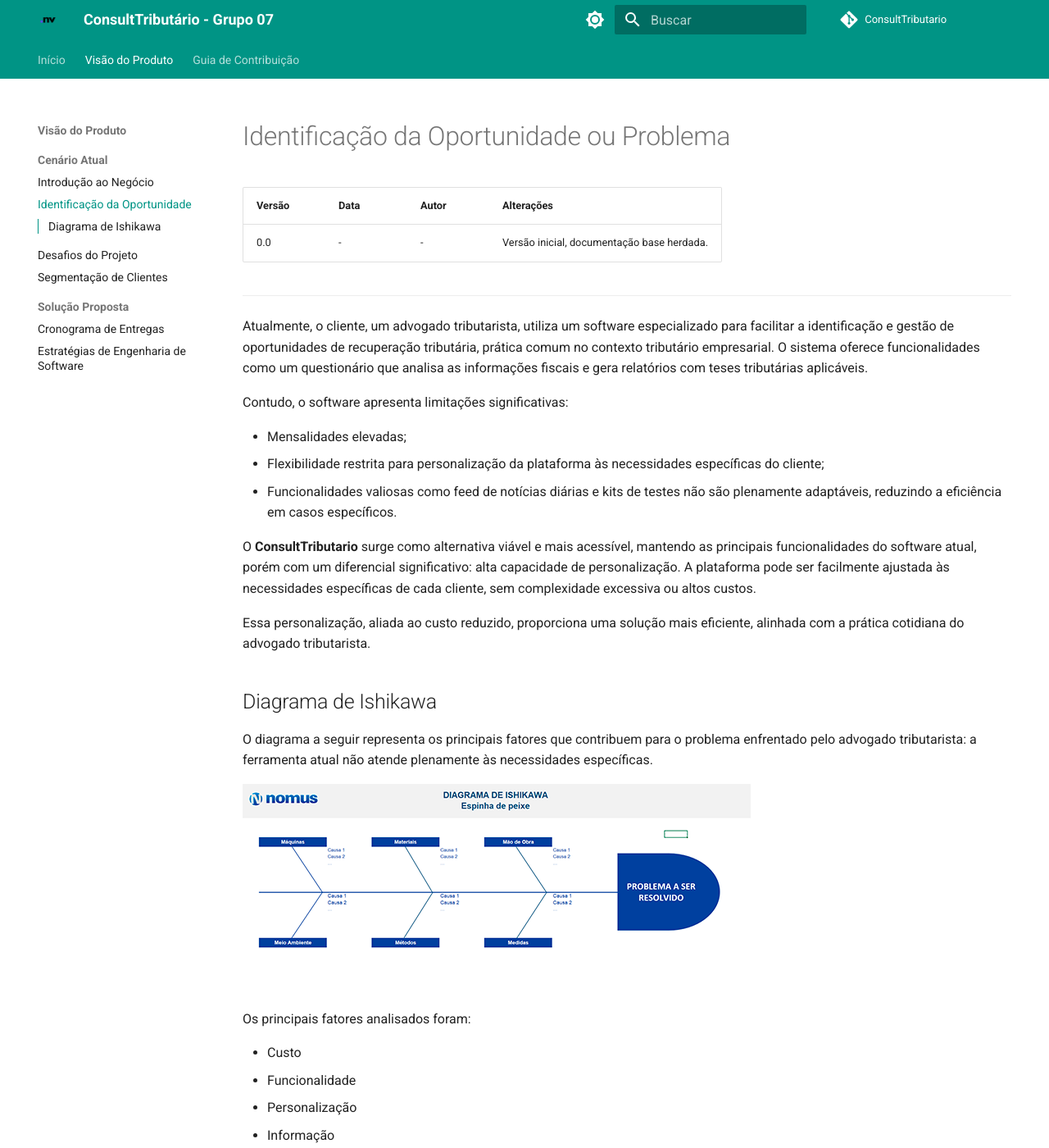
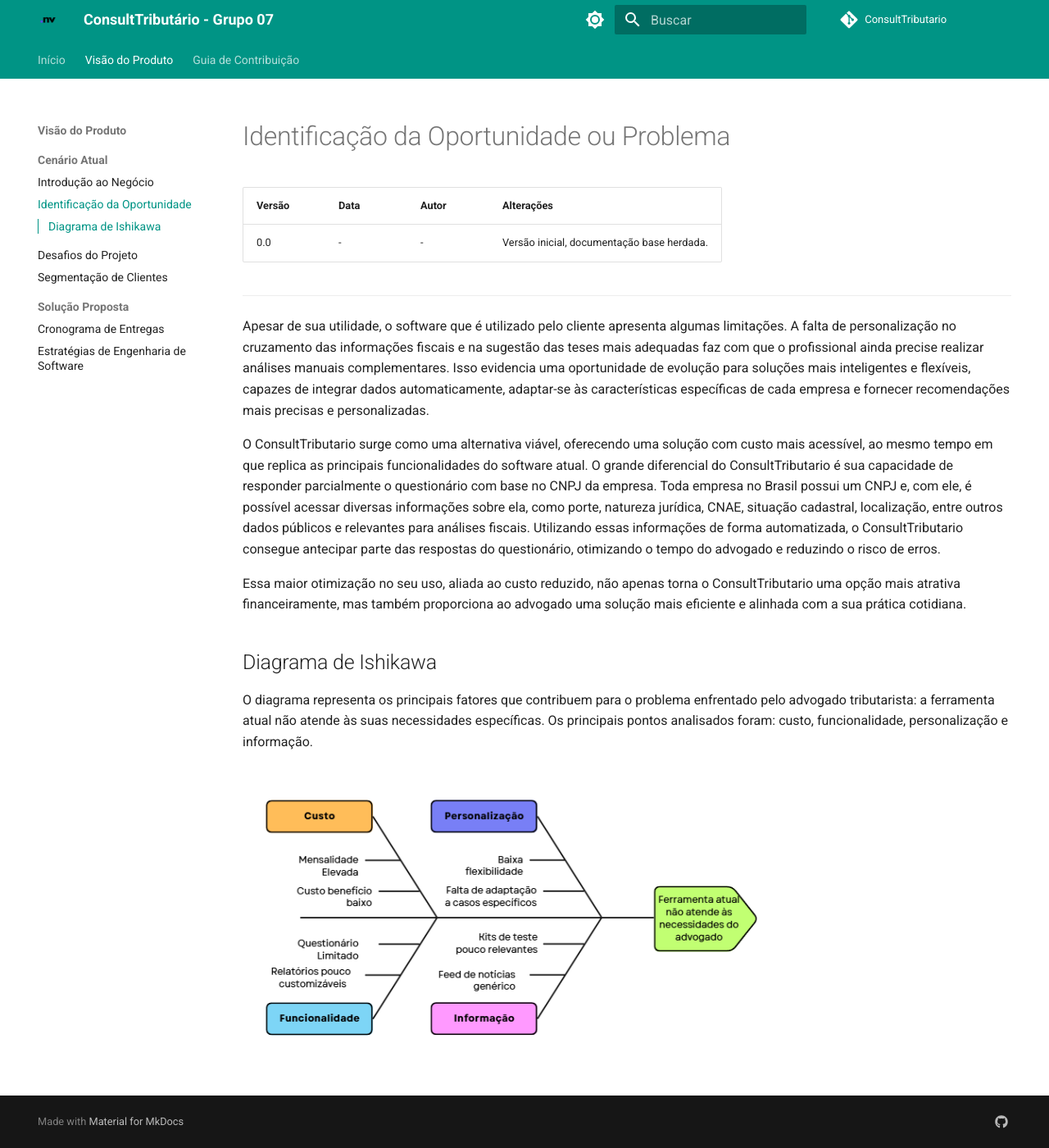
Before and after one commit to mdsreq-fga-unb/2025.1-T02-ConsultTributario, an MkDocs documentation site: the page built from docs/visao-produto/cenario-atual/oportunidade.md, in a window 1280 px wide and 1400 px high. Shown: the whole window at 82% size. Built offline with MkDocs 1.6.1 and Material for MkDocs 9.7.7, drawn with Linux system fonts in a browser that asks for light colours; comment, search, counter and statistics services are not loaded.

Commit message:
Mudando topico 1

```diff
--- a/docs/visao-produto/cenario-atual/oportunidade.md
+++ b/docs/visao-produto/cenario-atual/oportunidade.md
@@ -6,27 +6,14 @@
 
 ---
 
-Atualmente, o cliente, um advogado tributarista, utiliza um software especializado para facilitar a identificação e gestão de oportunidades de recuperação tributária, prática comum no contexto tributário empresarial. O sistema oferece funcionalidades como um questionário que analisa as informações fiscais e gera relatórios com teses tributárias aplicáveis.
+Apesar de sua utilidade, o software que é utilizado pelo cliente apresenta algumas limitações. A falta de personalização no cruzamento das informações fiscais e na sugestão das teses mais adequadas faz com que o profissional ainda precise realizar análises manuais complementares. Isso evidencia uma oportunidade de evolução para soluções mais inteligentes e flexíveis, capazes de integrar dados automaticamente, adaptar-se às características específicas de cada empresa e fornecer recomendações mais precisas e personalizadas.
 
-Contudo, o software apresenta limitações significativas:
+O ConsultTributario surge como uma alternativa viável, oferecendo uma solução com custo mais acessível, ao mesmo tempo em que replica as principais funcionalidades do software atual. O grande diferencial do ConsultTributario é sua capacidade de responder parcialmente o questionário com base no CNPJ da empresa. Toda empresa no Brasil possui um CNPJ e, com ele, é possível acessar diversas informações sobre ela, como porte, natureza jurídica, CNAE, situação cadastral, localização, entre outros dados públicos e relevantes para análises fiscais. Utilizando essas informações de forma automatizada, o ConsultTributario consegue antecipar parte das respostas do questionário, otimizando o tempo do advogado e reduzindo o risco de erros.
 
-- Mensalidades elevadas;
-- Flexibilidade restrita para personalização da plataforma às necessidades específicas do cliente;
-- Funcionalidades valiosas como feed de notícias diárias e kits de testes não são plenamente adaptáveis, reduzindo a eficiência em casos específicos.
-
-O **ConsultTributario** surge como alternativa viável e mais acessível, mantendo as principais funcionalidades do software atual, porém com um diferencial significativo: alta capacidade de personalização. A plataforma pode ser facilmente ajustada às necessidades específicas de cada cliente, sem complexidade excessiva ou altos custos.
-
-Essa personalização, aliada ao custo reduzido, proporciona uma solução mais eficiente, alinhada com a prática cotidiana do advogado tributarista.
+Essa maior otimização no seu uso, aliada ao custo reduzido, não apenas torna o ConsultTributario uma opção mais atrativa financeiramente, mas também proporciona ao advogado uma solução mais eficiente e alinhada com a sua prática cotidiana.
 
 ## Diagrama de Ishikawa
 
-O diagrama a seguir representa os principais fatores que contribuem para o problema enfrentado pelo advogado tributarista: a ferramenta atual não atende plenamente às necessidades específicas.
+O diagrama representa os principais fatores que contribuem para o problema enfrentado pelo advogado tributarista: a ferramenta atual não atende às suas necessidades específicas. Os principais pontos analisados foram: custo, funcionalidade, personalização e informação.
 
-![Diagrama de Ishikawa](../../assets/images/diagrama-ishikawa.webp)
-
-Os principais fatores analisados foram:
-
-- Custo
-- Funcionalidade
-- Personalização
-- Informação
+![Diagrama de Ishikawa](../../assets/images/image.png)
```
Also changed, not shown: docs/visao-produto/cenario-atual/desafios.md (+3 -12 lines), docs/visao-produto/cenario-atual/segmentacao-clientes.md (+2 -12 lines), docs/assets/images/image.png (added).
